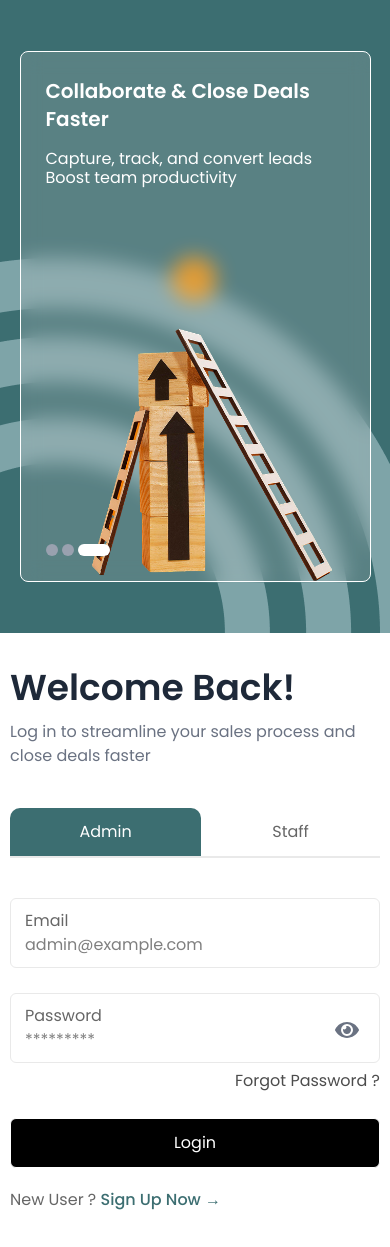
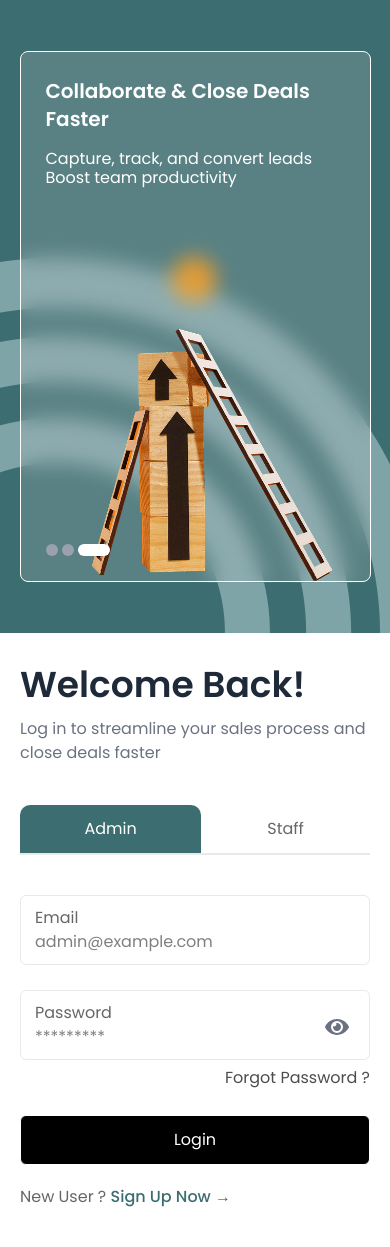
Before and after one commit to varshan2026/webzspot_login, a React (Vite) app: page / in a window 390 px wide. Built offline with nearby package versions, Linux system fonts and the light colour scheme.

Commit message:
update css

```diff
--- a/src/component/login.css
+++ b/src/component/login.css
@@ -126,7 +126,7 @@ label{
 	}
 
 	.loginform-container{
-		margin: 25px 0;
+		margin: 22px 10px;
 	}
 
 }
```
